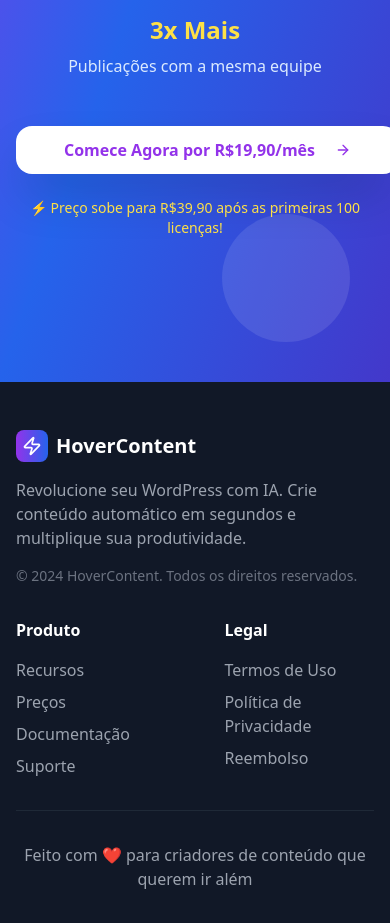
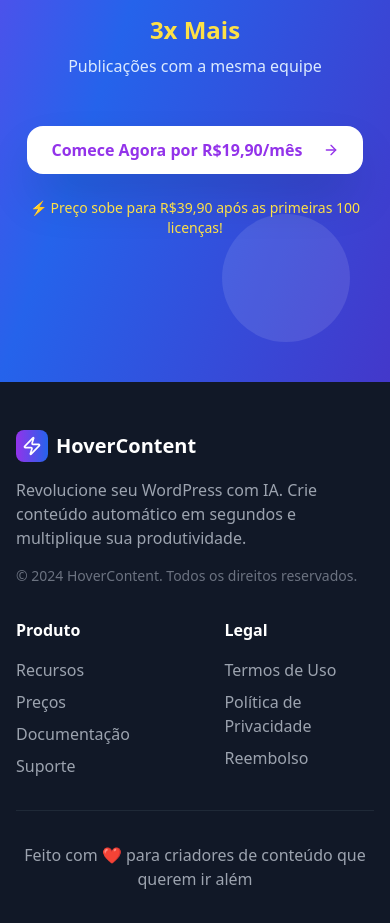
Before and after one commit to davitorres-dev/lp-hc, a React (Vite) app: page / in a window 390 px wide. Shown: the part 8445-9368 px from the top of the page. Built offline with nearby package versions, Linux system fonts and the light colour scheme.

Commit message:
Code edited in Lovable Code Editor
Edited UI in Lovable

```diff
--- a/src/components/CTASection.tsx
+++ b/src/components/CTASection.tsx
@@ -60,7 +60,7 @@ const CTASection = () => {
           <div className="space-y-6">
             <Button
               size="lg"
-              className="bg-white text-purple-600 hover:bg-gray-100 text-base px-6 py-6 rounded-2xl font-bold shadow-2xl hover:shadow-3xl transition-all duration-300 hover:scale-105 sm:text-xl px-12"
+              className="bg-white text-purple-600 hover:bg-gray-100 text-base px-6 py-6 rounded-2xl font-bold shadow-2xl hover:shadow-3xl transition-all duration-300 hover:scale-105 sm:text-xl sm:px-12"
             >
               Comece Agora por R$19,90/mês
               <ArrowRight className="ml-3 w-6 h-6" />
```
